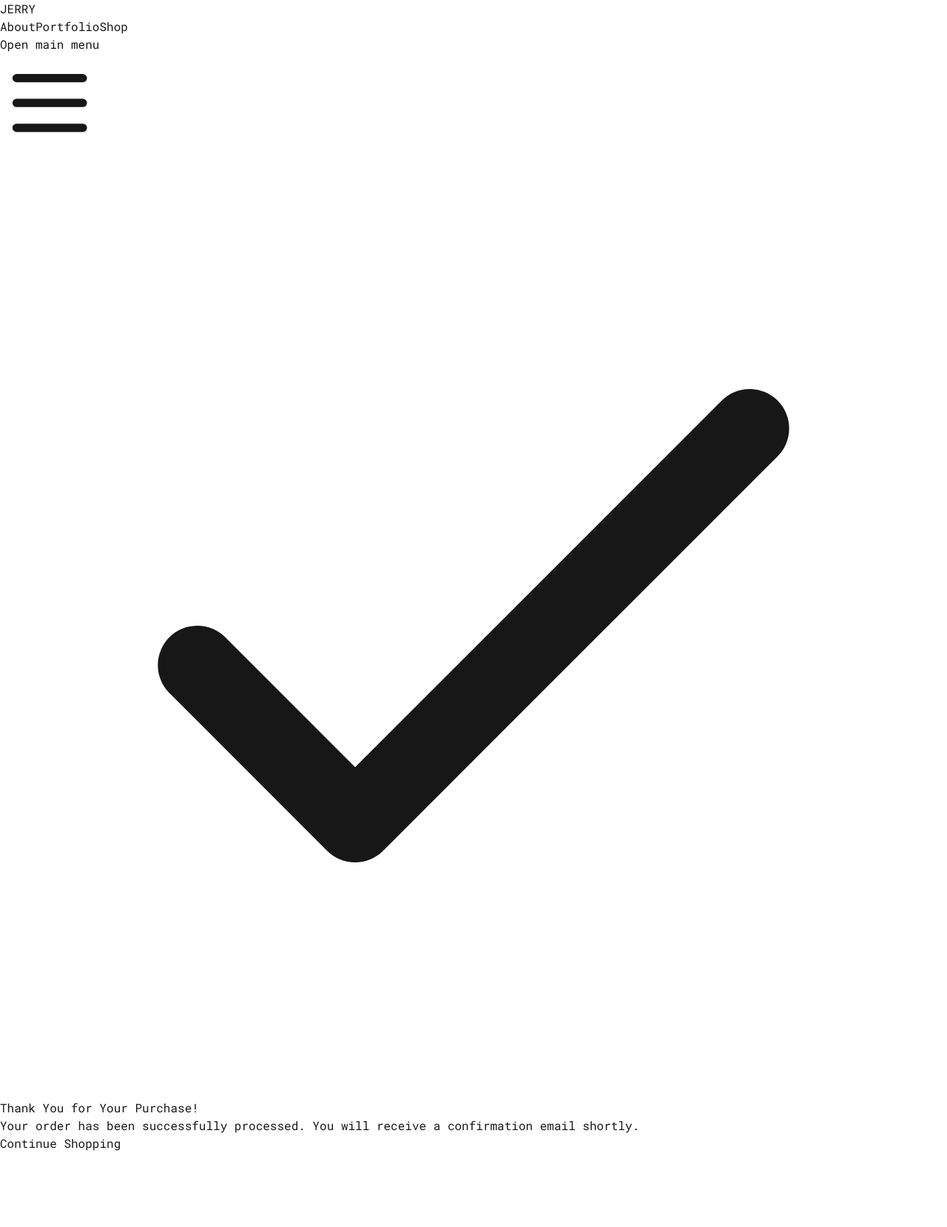
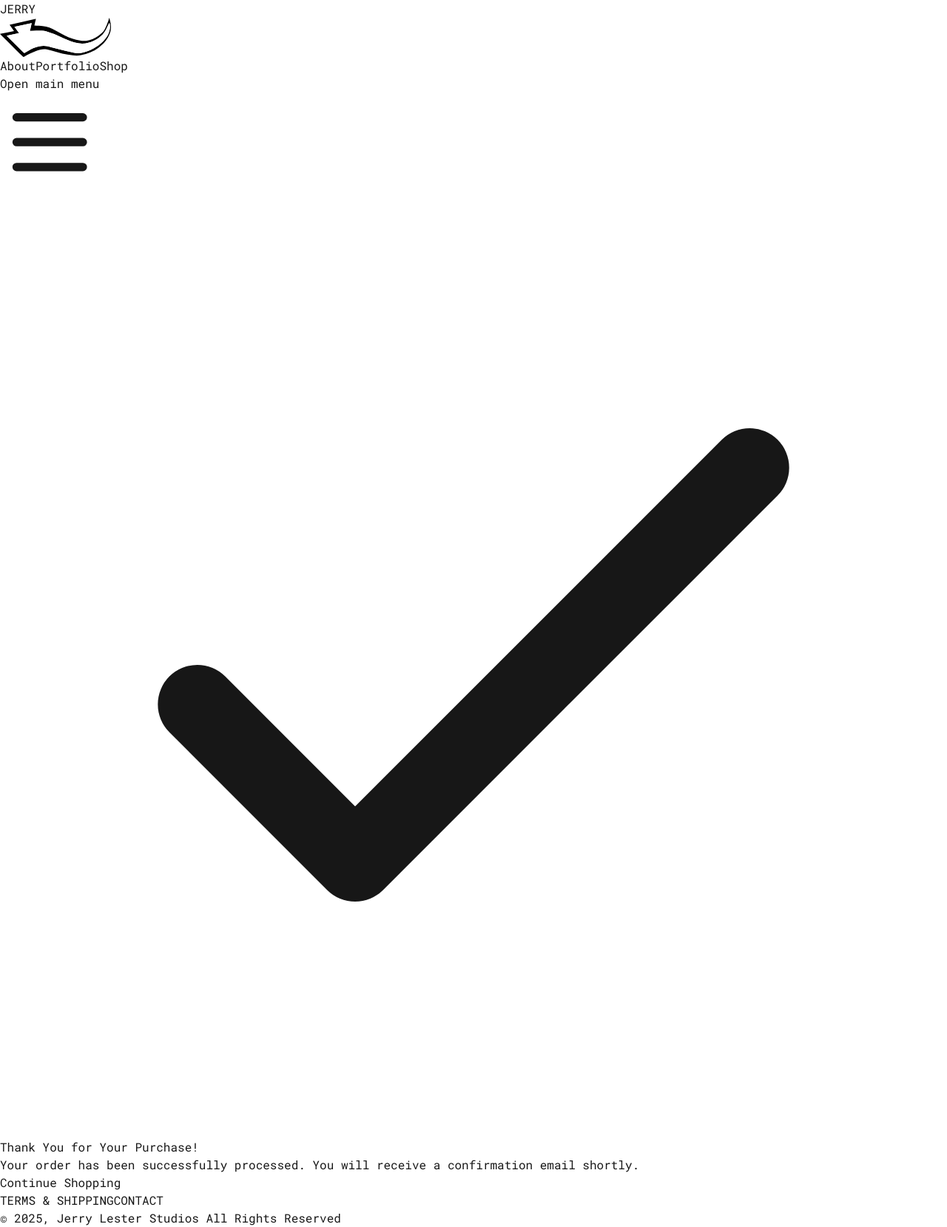
Before and after one commit to andrew1north/jerry-site, a Next.js app: page /shop/success in a window 1280 px wide. Shown: the whole page at 74% size. Before the commit the page ends 1558 px from the top, so only its background shows below. Built offline with nearby package versions, Linux system fonts and the light colour scheme.

Commit message:
feat: logo, new pages

```diff
--- a/package.json
+++ b/package.json
@@ -13,7 +13,8 @@
     "next": "15.1.7",
     "react": "^19.0.0",
     "react-dom": "^19.0.0",
-    "react-intersection-observer": "^9.15.1"
+    "react-intersection-observer": "^9.15.1",
+    "react-social-media-embed": "^2.5.18"
   },
   "devDependencies": {
     "@eslint/eslintrc": "^3",
--- a/src/app/layout.tsx
+++ b/src/app/layout.tsx
@@ -1,6 +1,7 @@
 import type { Metadata } from "next";
 import { Roboto_Mono } from "next/font/google";
 import "./globals.css";
+import Footer from "@/components/Footer";
 
 const robotoMono = Roboto_Mono({
   subsets: ["latin"],
@@ -23,6 +24,7 @@ export default function RootLayout({
         <main className="min-h-screen bg-white">
           {children}
         </main>
+        <Footer />
       </body>
     </html>
   );
--- /dev/null
+++ b/src/components/Footer.tsx
@@ -0,0 +1,31 @@
+import Link from 'next/link';
+
+const Footer = () => {
+  return (
+    <footer className="w-full border-t border-gray-200 py-8 px-4">
+      <div className="max-w-7xl mx-auto">
+        <div className="flex flex-col md:flex-row justify-between items-center space-y-4 md:space-y-0">
+          <nav className="flex space-x-6">
+            <Link
+              href="/terms-shipping"
+              className="text-gray-600 hover:text-gray-900 transition-colors"
+            >
+              TERMS & SHIPPING
+            </Link>
+            <Link
+              href="/contact"
+              className="text-gray-600 hover:text-gray-900 transition-colors"
+            >
+              CONTACT
+            </Link>
+          </nav>
+        </div>
+        <div className="mt-8 text-center text-sm text-gray-500">
+          © 2025, Jerry Lester Studios All Rights Reserved
+        </div>
+      </div>
+    </footer>
+  );
+};
+
+export default Footer;
--- a/src/components/NavBar.tsx
+++ b/src/components/NavBar.tsx
@@ -1,6 +1,7 @@
 "use client";
 
 import Link from "next/link";
+import Image from "next/image";
 import { useState } from "react";
 
 export default function NavBar() {
@@ -11,8 +12,15 @@ export default function NavBar() {
       <div className="max-w-7xl mx-auto px-4 sm:px-6 lg:px-8">
         <div className="flex justify-between h-16">
           <div className="flex-shrink-0 flex items-center">
-            <Link href="/" className="text-xl font-bold">
-              JERRY
+            <Link href="/" className="flex items-center gap-6">
+              <span className="text-2xl font-bold tracking-wider">JERRY</span>
+              <Image
+                src="/jerrylesterstudioslogo.svg"
+                alt="Jerry Lester Studios"
+                width={150}
+                height={48}
+                className="w-auto h-8"
+              />
             </Link>
           </div>
 
```
Also changed, not shown: src/app/contact/page.tsx (added, +35 -0 lines), src/app/terms-shipping/page.tsx (added, +28 -0 lines), src/components/HomeNavBar.tsx (+9 -2 lines), src/components/InstagramFeed.tsx (added, +14 -0 lines), public/jerrylesterstudioslogo.svg (added), 1 other file (tests, documents, lock files or other folders).
